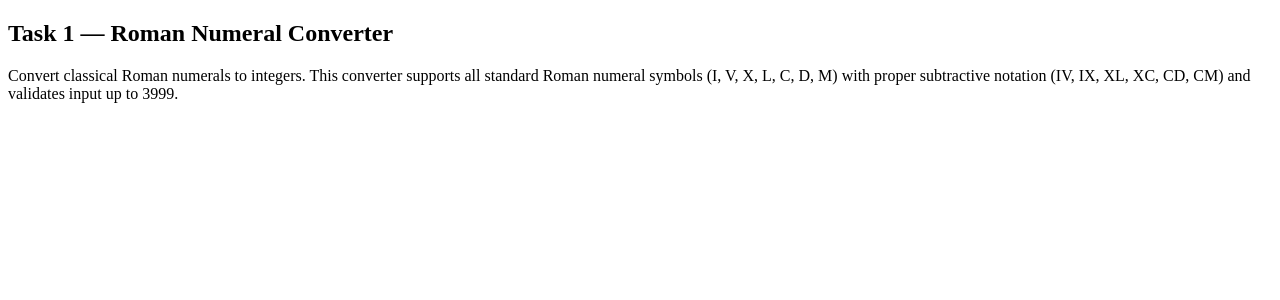
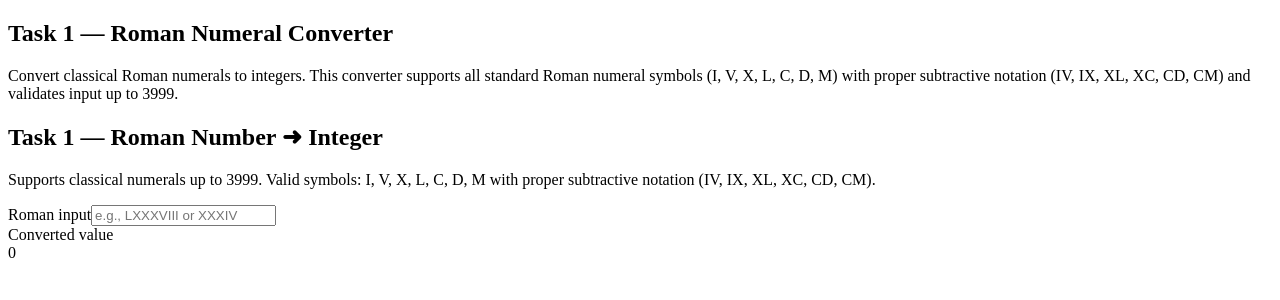
Before and after one commit to sanjyalsmriti/reactdiagonal, a React (Vite) app: page /roman in a window 1280 px wide. Shown: the top 300 px of the page. Built offline with nearby package versions, Linux system fonts and the light colour scheme.

Commit message:
roman to number conversion

```diff
--- a/src/pages/RomanConverterPage.jsx
+++ b/src/pages/RomanConverterPage.jsx
@@ -1,4 +1,7 @@
+import React, { useState } from "react";
+
 export default function RomanConverterPage() {
+  const [input, setInput] = useState("");
   const romanMap = new Map([
     ["M", 1000],
     ["CM", 900],
@@ -14,18 +17,60 @@ export default function RomanConverterPage() {
     ["IV", 4],
     ["I", 1],
   ]);
+  const romanToInt = (roman) => {
+    const s = roman.toUpperCase().trim();
+    let i = 0;
+    let val = 0;
+
+    while (i < s.length) {
+      // Check for two-character subtractive notation first
+      if (i + 1 < s.length && romanMap.has(s.slice(i, i + 2))) {
+        val += romanMap.get(s.slice(i, i + 2));
+        i += 2;
+      } else {
+        val += romanMap.get(s[i]);
+        i += 1;
+      }
+    }
+
+    return val;
+  };
+  const value = romanToInt(input);
 
   return (
     <>
       <section className="card">
         <h1 className="page-title">Task 1 — Roman Numeral Converter</h1>
         <p className="page-description">
-          Convert classical Roman numerals to integers. This converter supports all standard
-          Roman numeral symbols (I, V, X, L, C, D, M) with proper subtractive notation
-          (IV, IX, XL, XC, CD, CM) and validates input up to 3999.
+          Convert classical Roman numerals to integers. This converter supports
+          all standard Roman numeral symbols (I, V, X, L, C, D, M) with proper
+          subtractive notation (IV, IX, XL, XC, CD, CM) and validates input up
+          to 3999.
         </p>
       </section>
+      <section className="card">
+        <h2 className="card-title">Task 1 — Roman Number ➜ Integer</h2>
+        <p className="card-description">
+          Supports classical numerals up to 3999. Valid symbols: I, V, X, L, C,
+          D, M with proper subtractive notation (IV, IX, XL, XC, CD, CM).
+        </p>
 
+        <div className="converter-grid">
+          <div className="input-group">
+            <label className="input-label">Roman input</label>
+            <input
+              value={input}
+              onChange={(e) => setInput(e.target.value)}
+              placeholder="e.g., LXXXVIII or XXXIV"
+            />
+          </div>
+
+          <div className="converter-result">
+            <div className="result-label">Converted value</div>
+            <div className="result-value">{value ?? "—"}</div>
+          </div>
+        </div>
+      </section>
     </>
   );
 }
```
Lines whose indentation alone changed are shown as unchanged.
